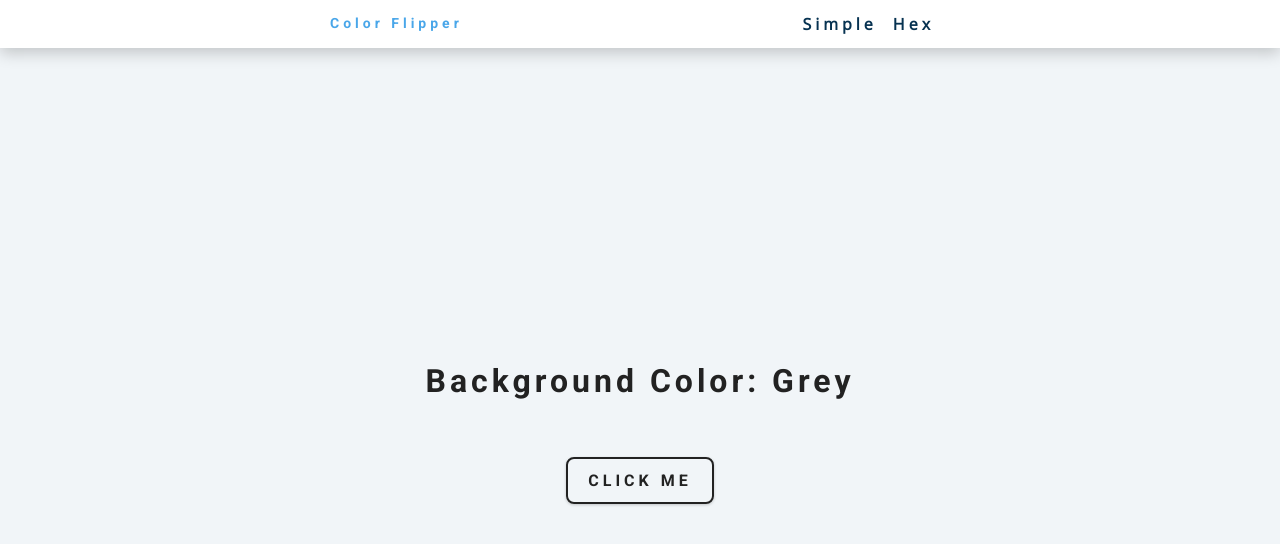
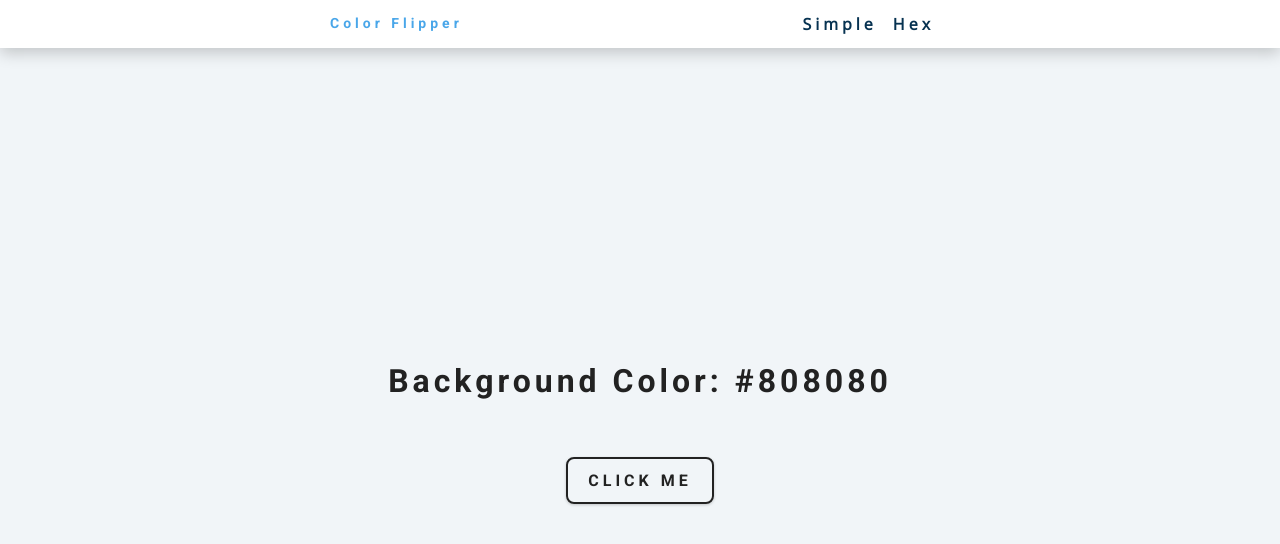
Before and after one commit to Mattlu88/vanillajs-apps, a plain HTML site: page color-flipper/hex.html in a window 1280 px wide. Drawn offline with nearby package versions, Linux system fonts and the light colour scheme.

Commit message:
default hex code for hex page

```diff
--- a/color-flipper/hex.html
+++ b/color-flipper/hex.html
@@ -18,7 +18,7 @@
     </nav>
     <main>
       <div class="container">
-        <h2>background color: <span class="color">Grey</span></h2>
+        <h2>background color: <span class="color">#808080</span></h2>
         <button class="btn btn-hero" id="btn">click me</button>
       </div>
     </main>
```
